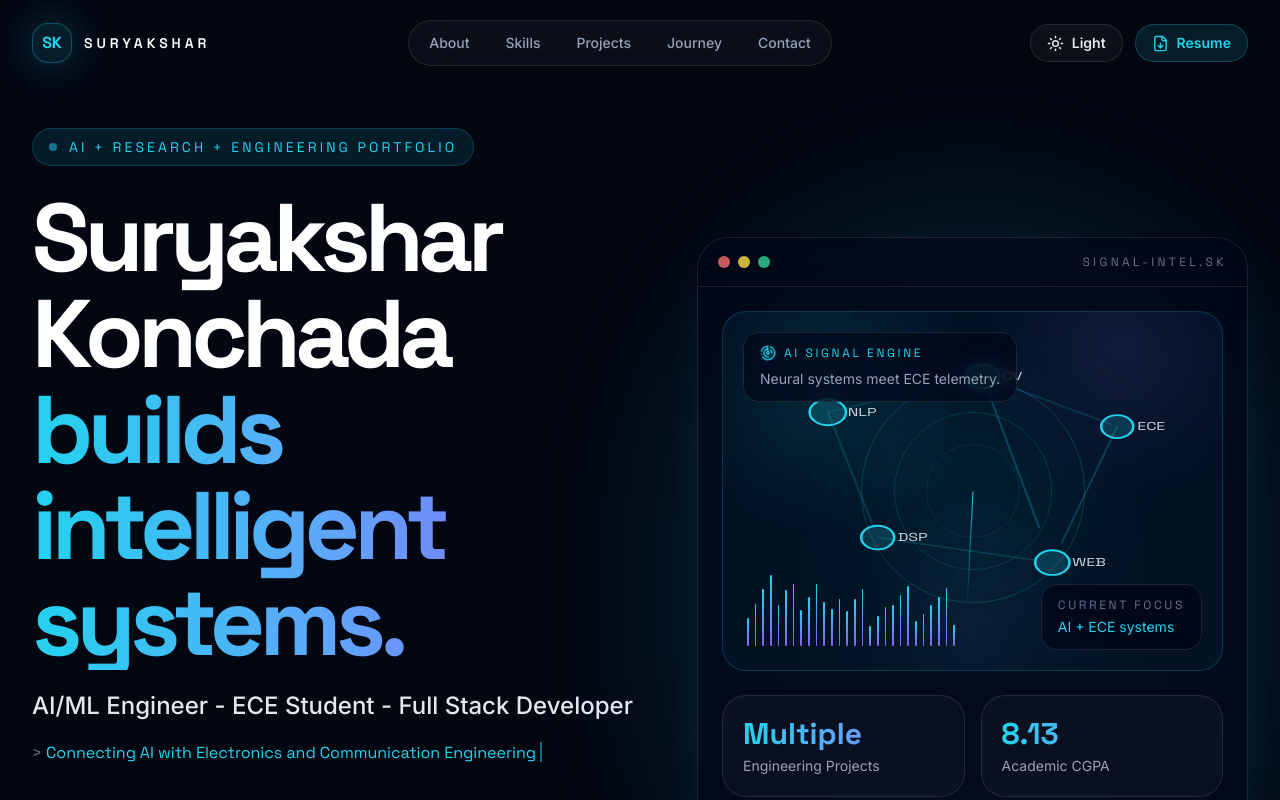
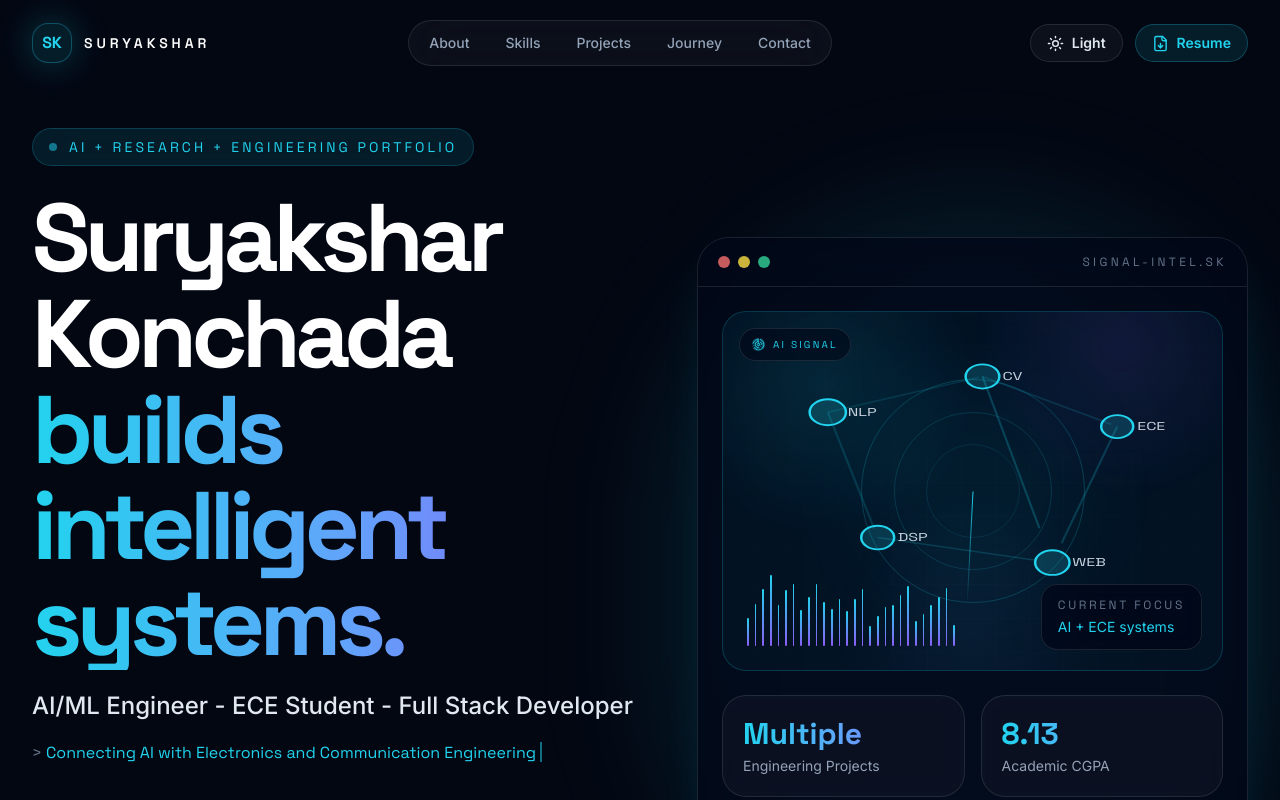
Before and after one commit to suryakshar1205/portofolio, a React (Vite) app: page / in a window 1280 px wide. Shown: the top 800 px of the page. Built offline with nearby package versions, Linux system fonts and the light colour scheme.

Commit message:
signal_overlay_aisignal badge resize

```diff
--- a/src/components/SignatureHeroVisual.jsx
+++ b/src/components/SignatureHeroVisual.jsx
@@ -37,12 +37,11 @@ export function SignatureHeroVisual() {
           <RadarSweep />
           <NeuralGraph />
           <Spectrum />
-          <div className="absolute left-5 top-5 rounded-2xl border border-white/10 bg-slate-950/70 px-4 py-3 backdrop-blur">
-            <div className="mb-2 flex items-center gap-2 text-cyan-beam">
-              <Radar size={16} className="animate-spin-slow" />
-              <span className="font-display text-xs uppercase tracking-[0.22em]">AI signal engine</span>
+          <div className="absolute left-4 top-4 rounded-full border border-white/10 bg-slate-950/60 px-3 py-2 backdrop-blur">
+            <div className="flex items-center gap-2 text-cyan-beam">
+              <Radar size={13} className="animate-spin-slow" />
+              <span className="font-display text-[10px] uppercase tracking-[0.22em]">AI signal</span>
             </div>
-            <p className="text-sm text-slate-400">Neural systems meet ECE telemetry.</p>
           </div>
           <div className="absolute bottom-5 right-5 rounded-2xl border border-white/10 bg-slate-950/70 px-4 py-3 backdrop-blur">
             <p className="font-display text-xs uppercase tracking-[0.22em] text-slate-500">current focus</p>
```
